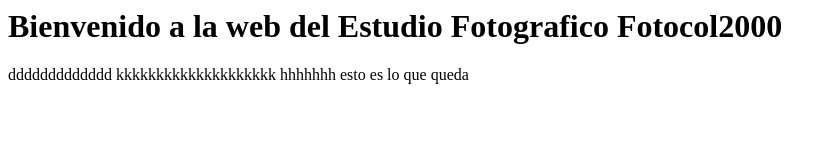
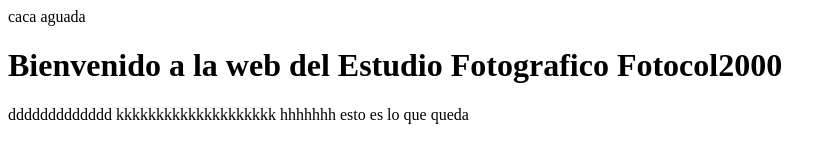
Before and after one commit to jorgemario2009/pagina-web, a plain HTML site: page index.html in a window 1280 px wide. Shown: the whole page, without its empty margins (0-836 px from the left). Drawn offline with Linux system fonts and the light colour scheme.

Commit message:
Update index.html

```diff
--- a/index.html
+++ b/index.html
@@ -7,6 +7,8 @@
 	</head>
 	<body>
 
+
+		caca aguada
 
 
 
```
